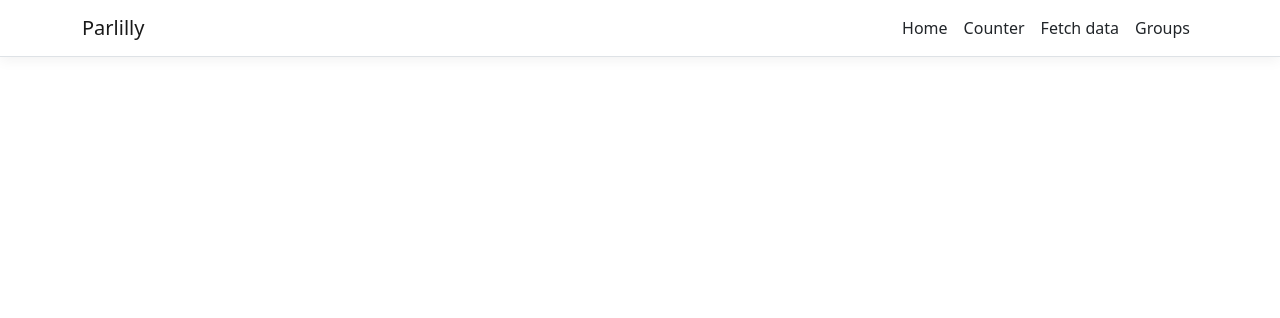
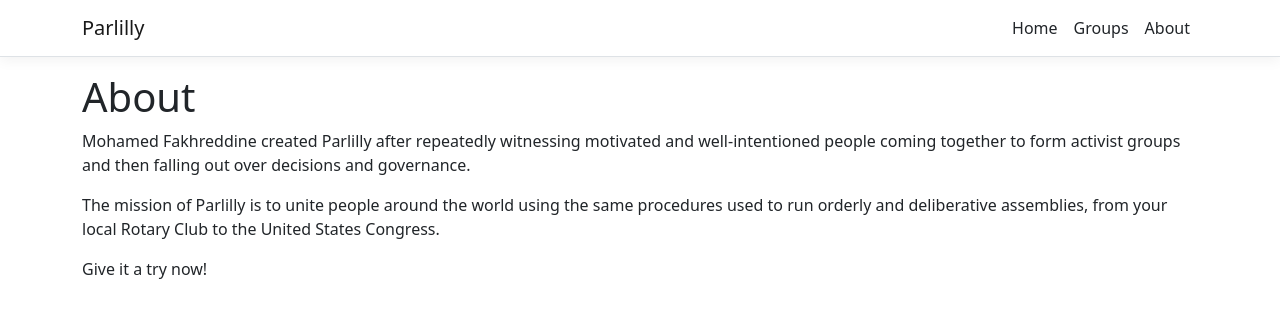
Before and after one commit to lionbarz/orghub, a React (Create React App) app in the folder WebService/ClientApp/: page /about in a window 1280 px wide. Shown: the top 318 px of the page. Built offline with nearby package versions, Linux system fonts and the light colour scheme.

Commit message:
Add About page.

```diff
--- a/WebService/ClientApp/src/App.js
+++ b/WebService/ClientApp/src/App.js
@@ -2,8 +2,7 @@
 import { Route } from 'react-router';
 import { Layout } from './components/Layout';
 import { Home } from './components/Home';
-import { FetchData } from './components/FetchData';
-import { Counter } from './components/Counter';
+import { About } from './components/About';
 import { Groups } from './components/Groups';
 import { Group } from './components/Group';
 
@@ -16,8 +15,7 @@
     return (
       <Layout>
         <Route exact path='/' component={Home} />
-        <Route path='/counter' component={Counter} />
-        <Route path='/fetch-data' component={FetchData} />
+        <Route path='/about' component={About} />
         <Route path='/groups' component={Groups} />
         <Route path='/group/:id' component={Group} />
       </Layout>
--- /dev/null
+++ b/WebService/ClientApp/src/components/About.js
@@ -0,0 +1,20 @@
+import React, { Component } from 'react';
+
+export class About extends Component {
+  constructor(props) {
+    super(props);
+  }
+
+  render() {
+    return (
+      <div>
+        <h1>About</h1>
+        <p>Mohamed Fakhreddine created Parlilly after repeatedly witnessing motivated and well-intentioned people
+        coming together to form activist groups and then falling out over decisions and governance.</p>
+        <p>The mission of Parlilly is to unite people around the world using the same procedures used to run orderly and
+        deliberative assemblies, from your local Rotary Club to the United States Congress.</p>
+        <p>Give it a try now!</p>
+      </div>
+    );
+  }
+}
--- a/WebService/ClientApp/src/components/Counter.js
+++ /dev/null
@@ -1,31 +0,0 @@
-import React, { Component } from 'react';
-
-export class Counter extends Component {
-  static displayName = Counter.name;
-
-  constructor(props) {
-    super(props);
-    this.state = { currentCount: 0 };
-    this.incrementCounter = this.incrementCounter.bind(this);
-  }
-
-  incrementCounter() {
-    this.setState({
-      currentCount: this.state.currentCount + 1
-    });
-  }
-
-  render() {
-    return (
-      <div>
-        <h1>Counter</h1>
-
-        <p>This is a simple example of a React component.</p>
-
-        <p aria-live="polite">Current count: <strong>{this.state.currentCount}</strong></p>
-
-        <button className="btn btn-primary" onClick={this.incrementCounter}>Increment</button>
-      </div>
-    );
-  }
-}
--- a/WebService/ClientApp/src/components/FetchData.js
+++ /dev/null
@@ -1,59 +0,0 @@
-import React, { Component } from 'react';
-
-export class FetchData extends Component {
-  static displayName = FetchData.name;
-
-  constructor(props) {
-    super(props);
-    this.state = { forecasts: [], loading: true };
-  }
-
-  componentDidMount() {
-    this.populateWeatherData();
-  }
-
-  static renderForecastsTable(forecasts) {
-    return (
-      <table className='table table-striped' aria-labelledby="tabelLabel">
-        <thead>
-          <tr>
-            <th>Date</th>
-            <th>Temp. (C)</th>
-            <th>Temp. (F)</th>
-            <th>Summary</th>
-          </tr>
-        </thead>
-        <tbody>
-          {forecasts.map(forecast =>
-            <tr key={forecast.date}>
-              <td>{forecast.date}</td>
-              <td>{forecast.temperatureC}</td>
-              <td>{forecast.temperatureF}</td>
-              <td>{forecast.summary}</td>
-            </tr>
-          )}
-        </tbody>
-      </table>
-    );
-  }
-
-  render() {
-    let contents = this.state.loading
-      ? <p><em>Loading...</em></p>
-      : FetchData.renderForecastsTable(this.state.forecasts);
-
-    return (
-      <div>
-        <h1 id="tabelLabel" >Weather forecast</h1>
-        <p>This component demonstrates fetching data from the server.</p>
-        {contents}
-      </div>
-    );
-  }
-
-  async populateWeatherData() {
-    const response = await fetch('weatherforecast');
-    const data = await response.json();
-    this.setState({ forecasts: data, loading: false });
-  }
-}
--- a/WebService/ClientApp/src/components/NavMenu.js
+++ b/WebService/ClientApp/src/components/NavMenu.js
@@ -34,13 +34,10 @@
                   <NavLink tag={Link} className="text-dark" to="/">Home</NavLink>
                 </NavItem>
                 <NavItem>
-                  <NavLink tag={Link} className="text-dark" to="/counter">Counter</NavLink>
+                  <NavLink tag={Link} className="text-dark" to="/groups">Groups</NavLink>
                 </NavItem>
                 <NavItem>
-                  <NavLink tag={Link} className="text-dark" to="/fetch-data">Fetch data</NavLink>
-                </NavItem>
-                <NavItem>
-                  <NavLink tag={Link} className="text-dark" to="/groups">Groups</NavLink>
+                  <NavLink tag={Link} className="text-dark" to="/about">About</NavLink>
                 </NavItem>
               </ul>
             </Collapse>
```
